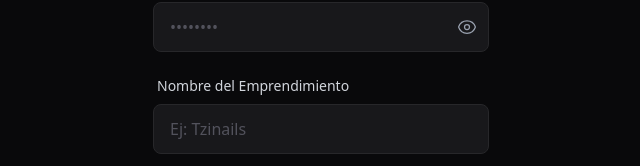
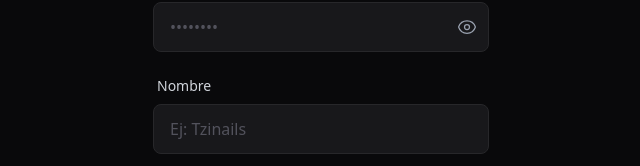
Before and after one commit to facundoiglesias9/gestion-de-turnos, a Next.js app: page / in a window 1280 px wide. Both pictures are taken after a click on the button "¿No tienes cuenta? Regístrate aquí". Shown: the part 401-567 px from the top of the page, without its empty margins (319-959 px from the left). Built offline with nearby package versions, Linux system fonts and the light colour scheme; no server answers.

Commit message:
Update login label

```diff
--- a/src/components/Login.tsx
+++ b/src/components/Login.tsx
@@ -156,7 +156,7 @@ export default function Login() {
                     {isRegistering && (
                         <div>
                             <label className="block text-sm font-medium text-gray-300 mb-2 ml-1">
-                                Nombre del Emprendimiento
+                                Nombre
                             </label>
                             <input
                                 type="text"
```
